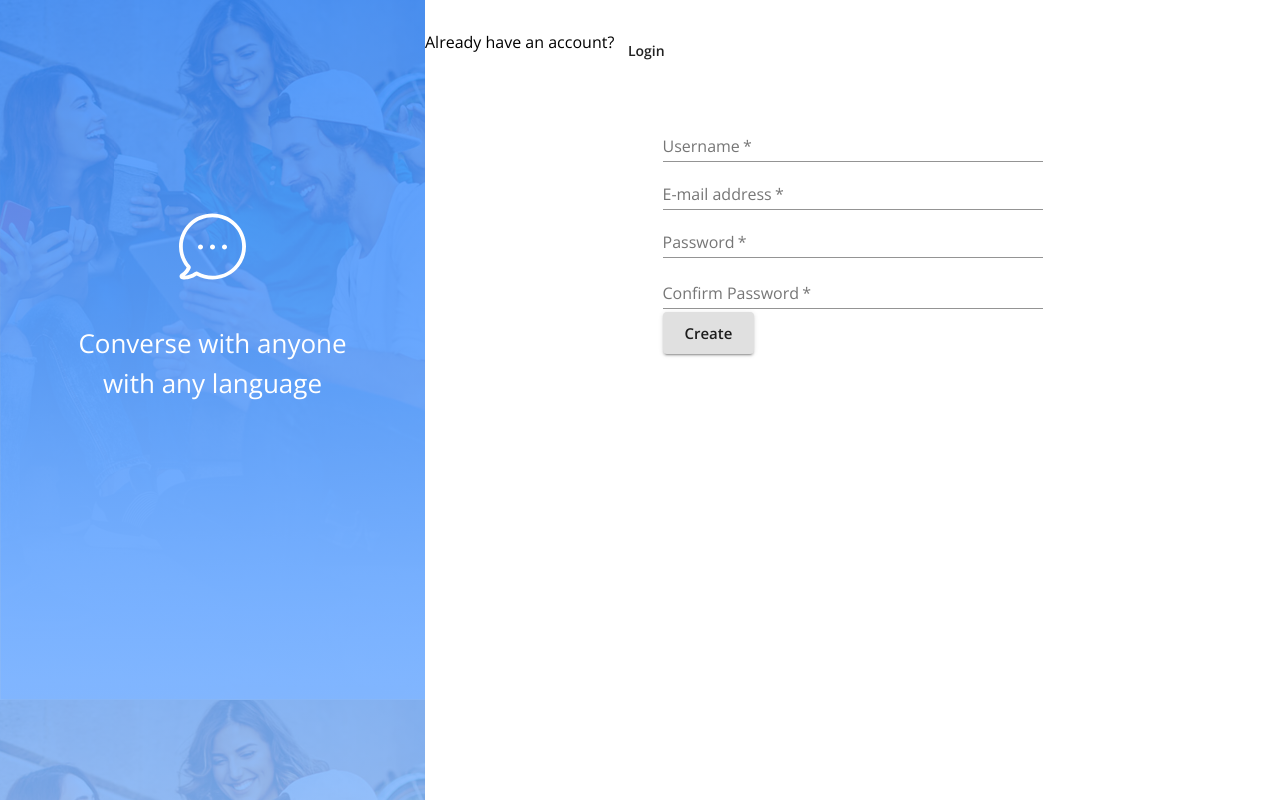
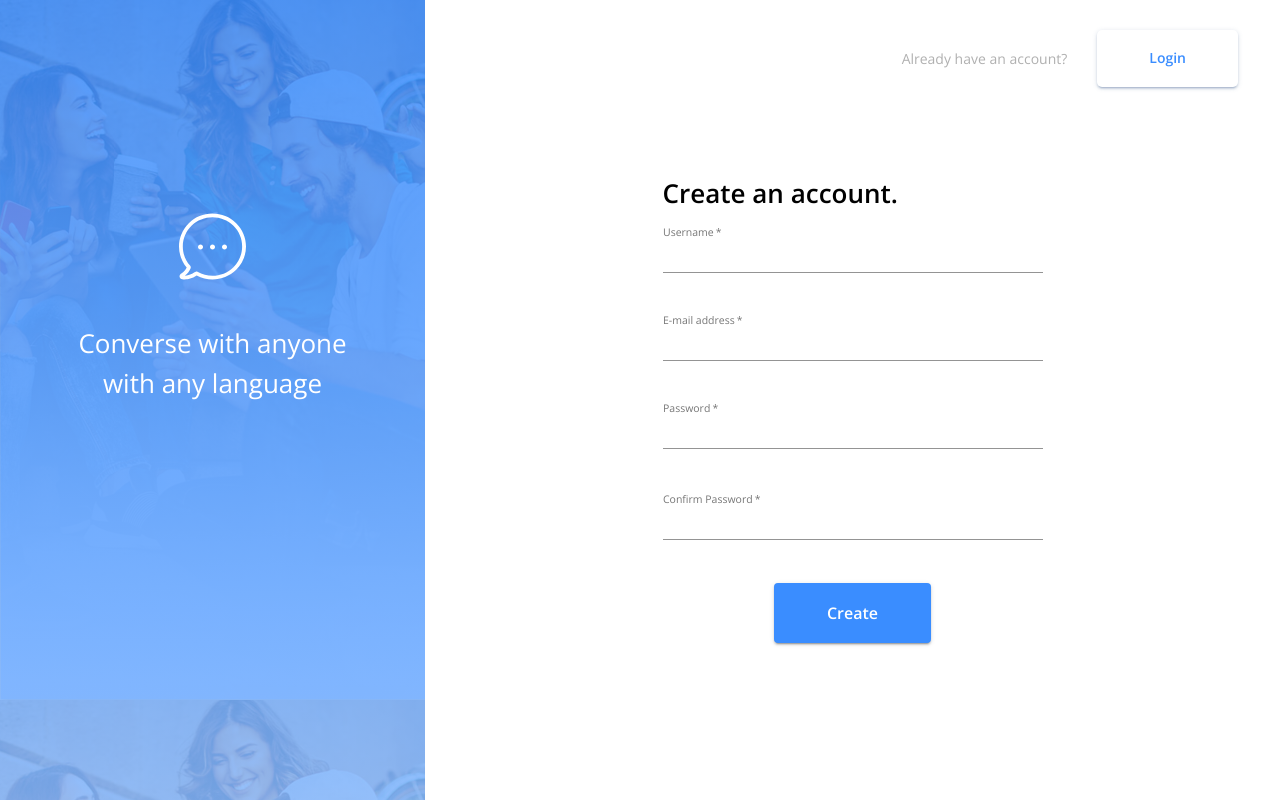
Before and after one commit to bbasaldu/d1c22, a React (Create React App) app in the folder client/: page / in a window 1280 px wide. Built offline with nearby package versions, Linux system fonts and the light colour scheme; no server answers.

Commit message:
Finished desktop layout component for login/signup page

```diff
--- a/client/src/Login.js
+++ b/client/src/Login.js
@@ -1,5 +1,5 @@
 import React from "react";
-import { Redirect, useHistory } from "react-router-dom";
+import { Redirect } from "react-router-dom";
 import { connect } from "react-redux";
 import {
   Grid,
@@ -8,13 +8,48 @@ import {
   Button,
   FormControl,
   TextField,
+  makeStyles,
 } from "@material-ui/core";
 import { login } from "./store/utils/thunkCreators";
-
+const useStyles = makeStyles((theme) => ({
+  root: {
+    display: "flex",
+  },
+  formContainer: {
+    width: 380,
+  },
+  createAccountText: {
+    fontWeight: 600,
+    fontSize: "26px",
+    lineHeight: "40px",
+    marginBottom: 12,
+  },
+  textField: {
+    marginBottom: 40,
+    fontSize: '14px',
+    fontWeight: 600
+  },
+  inputLabel: {
+    fontSize: '14px',
+    fontWeight: 400
+  },
+  inputLabelFocused: {
+    color: `${theme.palette.secondary.main} !important`,
+  },
+  loginButton: {
+    fontSize: '16px',
+    fontWeight: 700,
+    backgroundColor: theme.palette.primary.main,
+    color: "#FFF",
+    padding: "16px 53px",
+    "&:hover": {
+      backgroundColor: theme.palette.primary.main + "EE",
+    },
+  },
+}));
 const Login = (props) => {
-  const history = useHistory();
   const { user, login } = props;
-
+  const classes = useStyles();
   const handleLogin = async (event) => {
     event.preventDefault();
     const username = event.target.username.value;
@@ -30,32 +65,53 @@ const Login = (props) => {
   return (
     <Grid container justify="center">
       <Box>
-        <Grid container item>
-          <Typography>Need to register?</Typography>
-          <Button onClick={() => history.push("/register")}>Register</Button>
-        </Grid>
+        <Typography className={classes.createAccountText}>
+          Welcome back!
+        </Typography>
+
         <form onSubmit={handleLogin}>
-          <Grid>
+          <Grid className={classes.formContainer}>
             <Grid>
-              <FormControl margin="normal" required>
+              <FormControl fullWidth required>
                 <TextField
+                  className={classes.textField}
                   aria-label="username"
                   label="Username"
                   name="username"
                   type="text"
+                  InputLabelProps={{
+                    shrink: true,
+                    classes: {
+                      root: classes.inputLabel,
+                      focused: classes.inputLabelFocused,
+                    },
+                  }}
                 />
               </FormControl>
             </Grid>
-            <FormControl margin="normal" required>
+            <FormControl fullWidth required>
               <TextField
-                label="password"
+                className={classes.textField}
+                label="Password"
                 aria-label="password"
                 type="password"
                 name="password"
+                InputLabelProps={{
+                  shrink: true,
+                  classes: {
+                    root: classes.inputLabel,
+                    focused: classes.inputLabelFocused,
+                  },
+                }}
               />
             </FormControl>
-            <Grid>
-              <Button type="submit" variant="contained" size="large">
+            <Grid container justifyContent="center">
+              <Button
+                className={classes.loginButton}
+                type="submit"
+                variant="contained"
+                size="large"
+              >
                 Login
               </Button>
             </Grid>
--- a/client/src/Signup.js
+++ b/client/src/Signup.js
@@ -1,5 +1,5 @@
 import React, { useState } from "react";
-import { Redirect, useHistory } from "react-router-dom";
+import { Redirect } from "react-router-dom";
 import { connect } from "react-redux";
 import {
   Grid,
@@ -14,16 +14,43 @@ import { makeStyles } from "@material-ui/core/styles";
 import { register } from "./store/utils/thunkCreators";
 const useStyles = makeStyles((theme) => ({
   root: {
-    display: 'flex',
+    display: "flex",
   },
   formContainer: {
-    width: 380
-  }
+    width: 380,
+  },
+  createAccountText: {
+    fontWeight: 600,
+    fontSize: "26px",
+    lineHeight: "40px",
+    marginBottom: 12,
+  },
+  textField: {
+    marginBottom: 40,
+    fontSize: '14px',
+    fontWeight: 600
+  },
+  inputLabel: {
+    fontSize: '14px',
+    fontWeight: 400
+  },
+  inputLabelFocused: {
+    color: `${theme.palette.secondary.main} !important`,
+  },
+  registerButton: {
+    fontSize: '16px',
+    fontWeight: 700,
+    backgroundColor: theme.palette.primary.main,
+    color: "#FFF",
+    padding: "16px 53px",
+    "&:hover": {
+      backgroundColor: theme.palette.primary.main + "EE",
+    },
+  },
 }));
 
 const Login = (props) => {
-  const history = useHistory();
-  const classes = useStyles()
+  const classes = useStyles();
   const { user, register } = props;
   const [formErrorMessage, setFormErrorMessage] = useState({});
 
@@ -49,44 +76,66 @@ const Login = (props) => {
   return (
     <Grid container justify="center">
       <Box>
-        {/* <Grid container item>
-          <Typography>Need to log in?</Typography>
-          <Button onClick={() => history.push("/login")}>Login</Button>
-        </Grid> */}
+        <Typography className={classes.createAccountText}>
+          Create an account.
+        </Typography>
         <form onSubmit={handleRegister}>
           <Grid className={classes.formContainer}>
             <Grid>
               <FormControl fullWidth>
                 <TextField
+                  className={classes.textField}
                   aria-label="username"
                   label="Username"
                   name="username"
                   type="text"
                   required
-
+                  InputLabelProps={{
+                    shrink: true,
+                    classes: {
+                      root: classes.inputLabel,
+                      focused: classes.inputLabelFocused,
+                    },
+                  }}
                 />
               </FormControl>
             </Grid>
             <Grid>
               <FormControl fullWidth>
                 <TextField
+                  className={classes.textField}
                   label="E-mail address"
                   aria-label="e-mail address"
                   type="email"
                   name="email"
                   required
+                  InputLabelProps={{
+                    shrink: true,
+                    classes: {
+                      root: classes.inputLabel,
+                      focused: classes.inputLabelFocused,
+                    },
+                  }}
                 />
               </FormControl>
             </Grid>
             <Grid>
               <FormControl error={!!formErrorMessage.confirmPassword} fullWidth>
                 <TextField
+                  className={classes.textField}
                   aria-label="password"
                   label="Password"
                   type="password"
                   inputProps={{ minLength: 6 }}
                   name="password"
                   required
+                  InputLabelProps={{
+                    shrink: true,
+                    classes: {
+                      root: classes.inputLabel,
+                      focused: classes.inputLabelFocused,
+                    },
+                  }}
                 />
                 <FormHelperText>
                   {formErrorMessage.confirmPassword}
@@ -96,21 +145,36 @@ const Login = (props) => {
             <Grid>
               <FormControl error={!!formErrorMessage.confirmPassword} fullWidth>
                 <TextField
+                  className={classes.textField}
                   label="Confirm Password"
                   aria-label="confirm password"
                   type="password"
                   inputProps={{ minLength: 6 }}
                   name="confirmPassword"
                   required
+                  InputLabelProps={{
+                    shrink: true,
+                    classes: {
+                      root: classes.inputLabel,
+                      focused: classes.inputLabelFocused,
+                    },
+                  }}
                 />
                 <FormHelperText>
                   {formErrorMessage.confirmPassword}
                 </FormHelperText>
               </FormControl>
             </Grid>
-            <Button type="submit" variant="contained" size="large">
-              Create
-            </Button>
+            <Grid container justifyContent="center">
+              <Button
+                className={classes.registerButton}
+                type="submit"
+                variant="contained"
+                size="large"
+              >
+                Create
+              </Button>
+            </Grid>
           </Grid>
         </form>
       </Box>
--- a/client/src/components/AuthFormSwitch.js
+++ b/client/src/components/AuthFormSwitch.js
@@ -1,28 +1,63 @@
 import { Button, Typography } from "@material-ui/core";
 import { makeStyles } from "@material-ui/core/styles";
-import { useLocation } from "react-router-dom";
+import { useHistory, useLocation } from "react-router-dom";
 const useStyles = makeStyles((theme) => ({
   root: {
     width: "100%",
-    height: 84,
+    height: 'min-content',
     display: 'flex',
-    paddingTop: 30
+    paddingTop: 30,
+    justifyContent: 'flex-end',
+
   },
   container: {
     width: 'auto',
-    height: 42,
-    display: 'flex'
+    height: 'min-content',
+    display: 'flex',
+    alignItems: 'center',
+    marginRight: 42
+  },
+  headerText: {
+    fontSize: '14px',
+    weight: '400',
+    color: theme.palette.secondary.main
+  },
+  headerButton: {
+    marginLeft: 30,
+    padding: '16px 52px',
+    borderRadius: '5px',
+    backgroundColor: '#FFF',
+    color: theme.palette.primary.main,
+    fontSize: '14px',
+    fontWeight: '600',
+    boxShadow: '0px 3px 1px -2px rgb(74 106 149 / 20%), 0px 2px 2px 0px rgb(74 106 149 / 20%), 0px 1px 5px 0px rgb(74 106 149 / 20%)',
+    '&:hover': {
+      backgroundColor: 'rgba(230, 230, 230, 0.1)'
+    }
   }
 }));
 const AuthFormSwitch = (props) => {
   const classes = useStyles();
   const location = useLocation()
-  const isLoginPage = location.pathname === '/login'?true:false
+  const history = useHistory()
+  const isLoginPage = location.pathname === '/login'
+  const handleAuthFormSwitch = () => {
+    if(isLoginPage){
+      history.push('/register')
+    }
+    else{
+      history.push('/login')
+    }
+  }
   return (
     <div className={classes.root}>
         <div className={classes.container}>
-            <Typography>Already have an account?</Typography>
-            <Button>Login</Button>
+            <Typography className={classes.headerText}>
+              {isLoginPage?"Don't have an account?":'Already have an account?'}
+            </Typography>
+            <Button onClick={handleAuthFormSwitch} className={classes.headerButton} size="small" variant="contained">
+              {isLoginPage?'Create account':'Login'}
+            </Button>
         </div>
     </div>
   )
--- a/client/src/layouts/AuthLayout.js
+++ b/client/src/layouts/AuthLayout.js
@@ -49,7 +49,13 @@ const useStyles = makeStyles((theme) => ({
     },
     account: {
         minWidth: 351,
-        flexGrow: 1
+        flexGrow: 1,
+        display: 'flex',
+        flexDirection: 'column'
+    },
+    accountForm: {
+        flexGrow: 1,
+        paddingTop: '86px'
     }
   }));
 
--- a/client/src/pages/LoginPage.js
+++ b/client/src/pages/LoginPage.js
@@ -0,0 +1,10 @@
+import AuthLayout from "../layouts/AuthLayout"
+import Login from "../Login"
+const LoginPage = () => {
+    return (
+        <AuthLayout>
+            <Login/>
+        </AuthLayout>
+    )
+}
+export default LoginPage
--- a/client/src/routes.js
+++ b/client/src/routes.js
@@ -2,9 +2,8 @@ import React, { useEffect, useState } from "react";
 import { Route, Switch, withRouter } from "react-router-dom";
 import { connect } from "react-redux";
 import { fetchUser } from "./store/utils/thunkCreators";
-import Signup from "./Signup.js";
 import SignupPage from "./pages/SignupPage";
-import Login from "./Login.js";
+import LoginPage from "./pages/LoginPage";
 import { Home, SnackbarError } from "./components";
 
 const Routes = (props) => {
@@ -42,7 +41,7 @@ const Routes = (props) => {
         />
       )}
       <Switch>
-        <Route path="/login" component={Login} />
+        <Route path="/login" component={LoginPage} />
         <Route path="/register" component={SignupPage} />
         <Route
           exact
```
